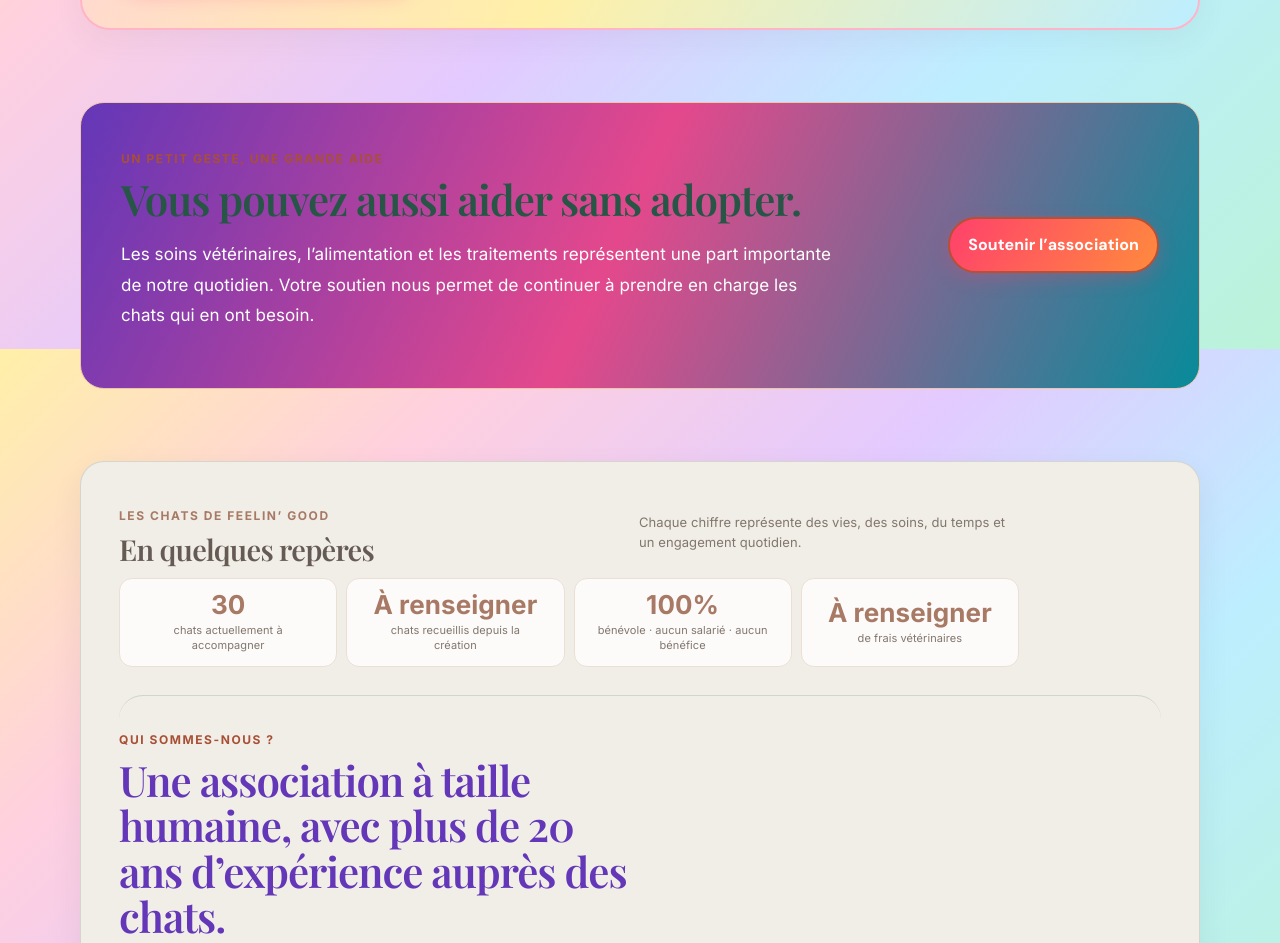
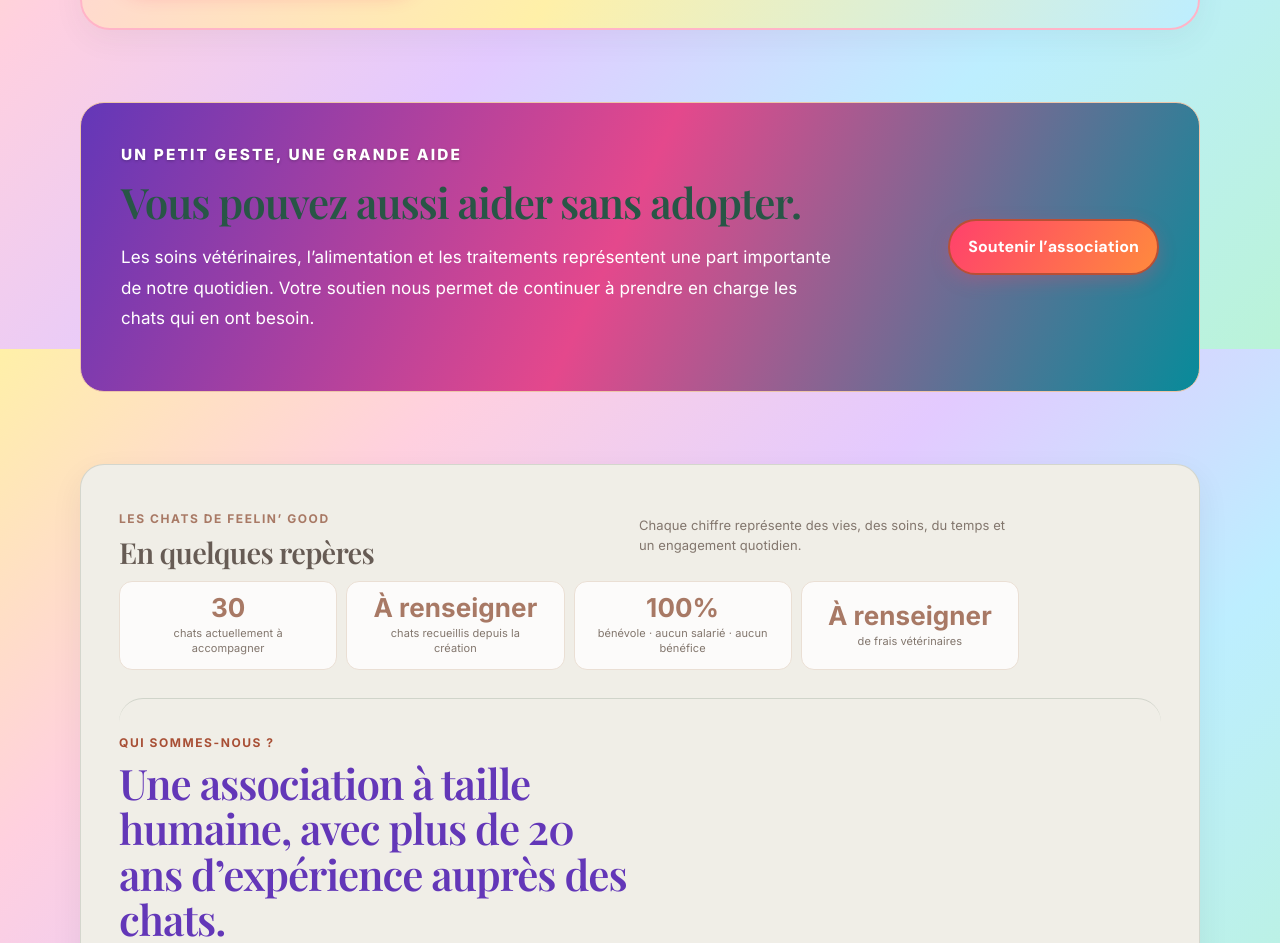
Before and after one commit to ViriGoodFeel/les-chats-feelingood-site, a Next.js app: page / in a window 1280 px wide. Shown: the part 2851-3794 px from the top of the page. Built offline with nearby package versions, Linux system fonts and the light colour scheme; no server answers.

Commit message:
Improve contrast of support section eyebrow

```diff
--- a/app/styles.css
+++ b/app/styles.css
@@ -2206,3 +2206,21 @@ input:focus,select:focus,textarea:focus{outline:3px solid #bdeeff!important;bord
 .adoption-grid .cat-card .cat-teaser{
   min-height:0!important;
 }
+
+
+/* Rendre le surtitre lisible dans le bloc de soutien */
+.support-section .eyebrow{
+  display:block!important;
+  color:#fff!important;
+  opacity:1!important;
+  visibility:visible!important;
+  position:relative!important;
+  z-index:2!important;
+  font-size:clamp(14px,1.2vw,17px)!important;
+  font-weight:800!important;
+  letter-spacing:.14em!important;
+  line-height:1.5!important;
+  text-transform:uppercase!important;
+  margin:0 0 14px!important;
+  text-shadow:0 1px 3px rgba(0,0,0,.25)!important;
+}
```
